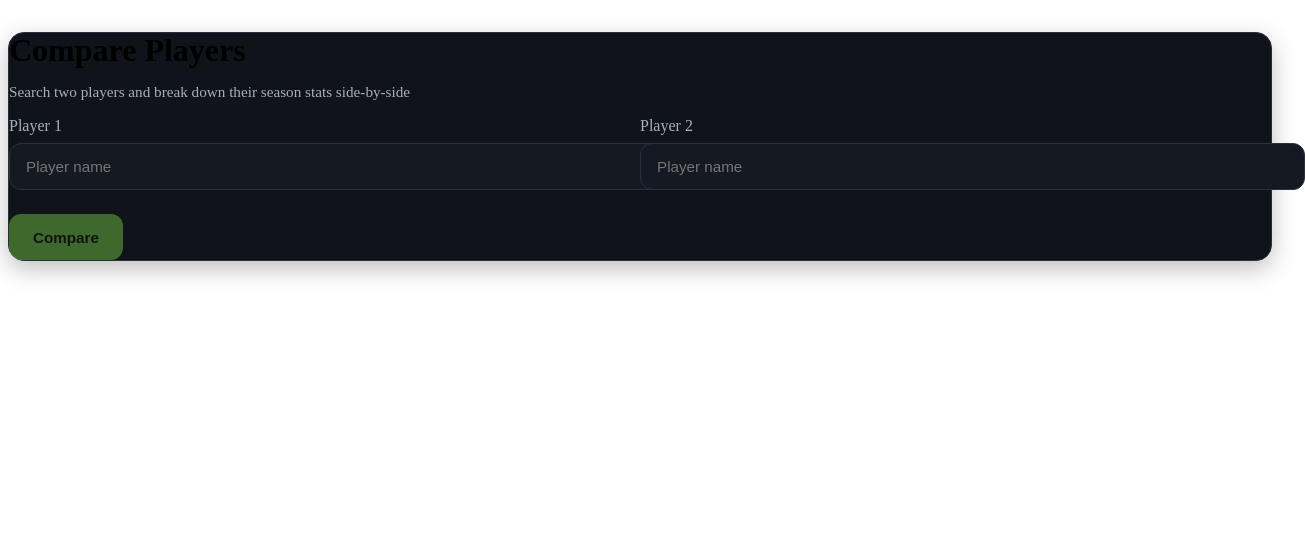
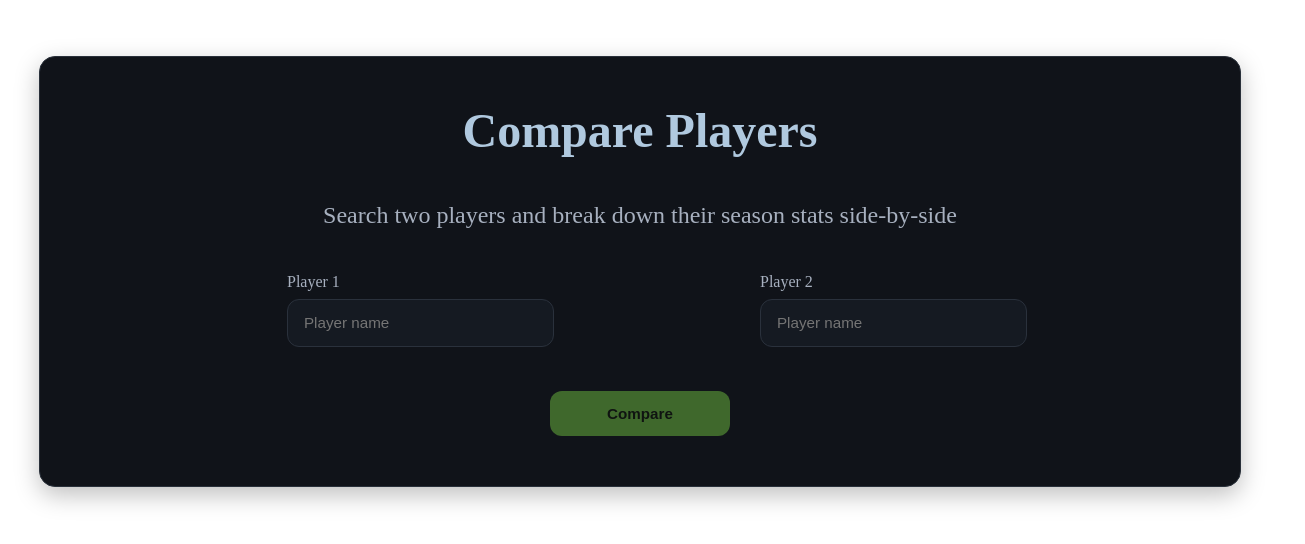
Before and after one commit to 019-Abhi/FootyDebates, a React (Vite) app: page / in a window 1280 px wide. Shown: the top 544 px of the page, 1305 px wide, since content can reach past the window. Built offline with nearby package versions, Linux system fonts and the light colour scheme.

Commit message:
styling changes

```diff
--- a/src/App.css
+++ b/src/App.css
@@ -4,4 +4,7 @@
 
 .home-page {
   padding: 0 0 2rem;
+  display: flex;
+  align-items: center;
+  justify-content: center;
 }
--- a/src/PlayerSearch.css
+++ b/src/PlayerSearch.css
@@ -1,34 +1,45 @@
 .search_panel {
-    margin-top: 2rem;
+
+  margin-top: 3rem;
+  width: 95%;
+  align-items: center;
+  justify-content: center;
+  display: flex;
+  flex-direction: column;
+  gap:20px;
   border: 1px solid rgb(41, 48, 58);
   background: rgb(16, 19, 25);
   border-radius: 16px;
   padding: 1.75 rem;
   box-shadow: 0 8px 24px rgba(0, 0, 0, 0.25);
+
 }
 
 .search_panel h1{
   margin: 0;
-    font-size: 2rem;
-    font-weight: 700;
+  font-size: 3rem;
+  color: #b0c9df;
+  font-weight: 900;
   line-height: 1.1;
+  margin-top: 3rem;
 }
 
 .search_panel p{
   margin-top: 0.5 rem;
   color: #a7b0bf;
-    font-size: 0.95rem;
+  font-size: 1.5rem;
 }
 
 .search_grid {
   margin-top: 1.5 rem;
   display: grid;
   grid-template-columns: repeat(2, 1fr);
-    gap: 1 rem;
+  gap: 15rem;
 }
 
 .search_block {
   position: relative;
+
 }
 
 .search_block_label{
@@ -53,7 +64,7 @@
 
 .search_block_input:focus {
     outline: none;
-    border-color: #79d043;
+    border-color: #b3c5a7;
 }
 
 .search_block_dropdown {
@@ -109,6 +120,7 @@
 
 .compare-btn {
   margin-top: 1.5rem;
+  margin-bottom: 50px;
   padding: 0.9rem 1.5rem;
   background: #79d043;
   color: #0f1508;
@@ -117,7 +129,7 @@
   font-size: 0.95rem;
   font-weight: 600;
   cursor: pointer;
-
+  width: 15%;
 }
 
 .compare-btn:disabled {
```
Lines whose indentation alone changed are shown as unchanged.
